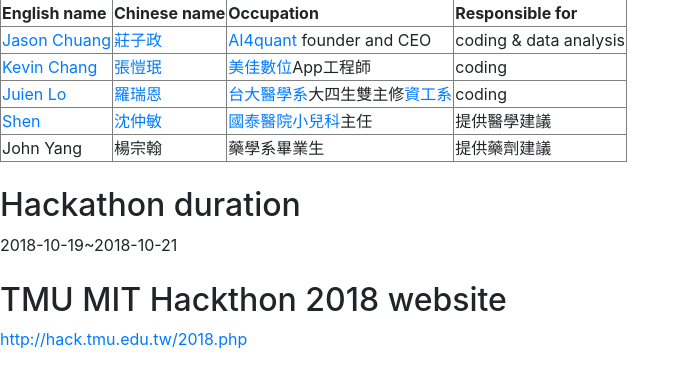
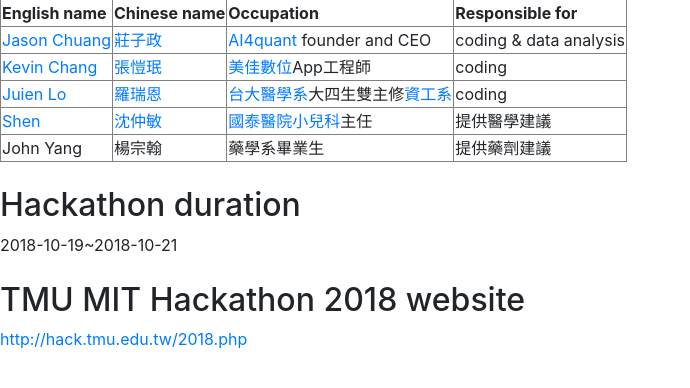
Before and after one commit to chuangtc/tmu_hackathon2018, a PHP site: page / in a window 1280 px wide. Shown: the part 143-531 px from the top of the page, without its empty margins (0-690 px from the left). Run offline with PHP 8.4, Linux system fonts and the light colour scheme.

Commit message:
fix typo in home page

```diff
--- a/index.php
+++ b/index.php
@@ -75,7 +75,7 @@
   2018-10-19~2018-10-21
 
   <br/><br/>
-  <h2>TMU MIT Hackthon 2018 website</h2>
+  <h2>TMU MIT Hackathon 2018 website</h2>
   <a href="http://hack.tmu.edu.tw/2018.php" target="_blank">http://hack.tmu.edu.tw/2018.php</a>
 
   <?php
```
